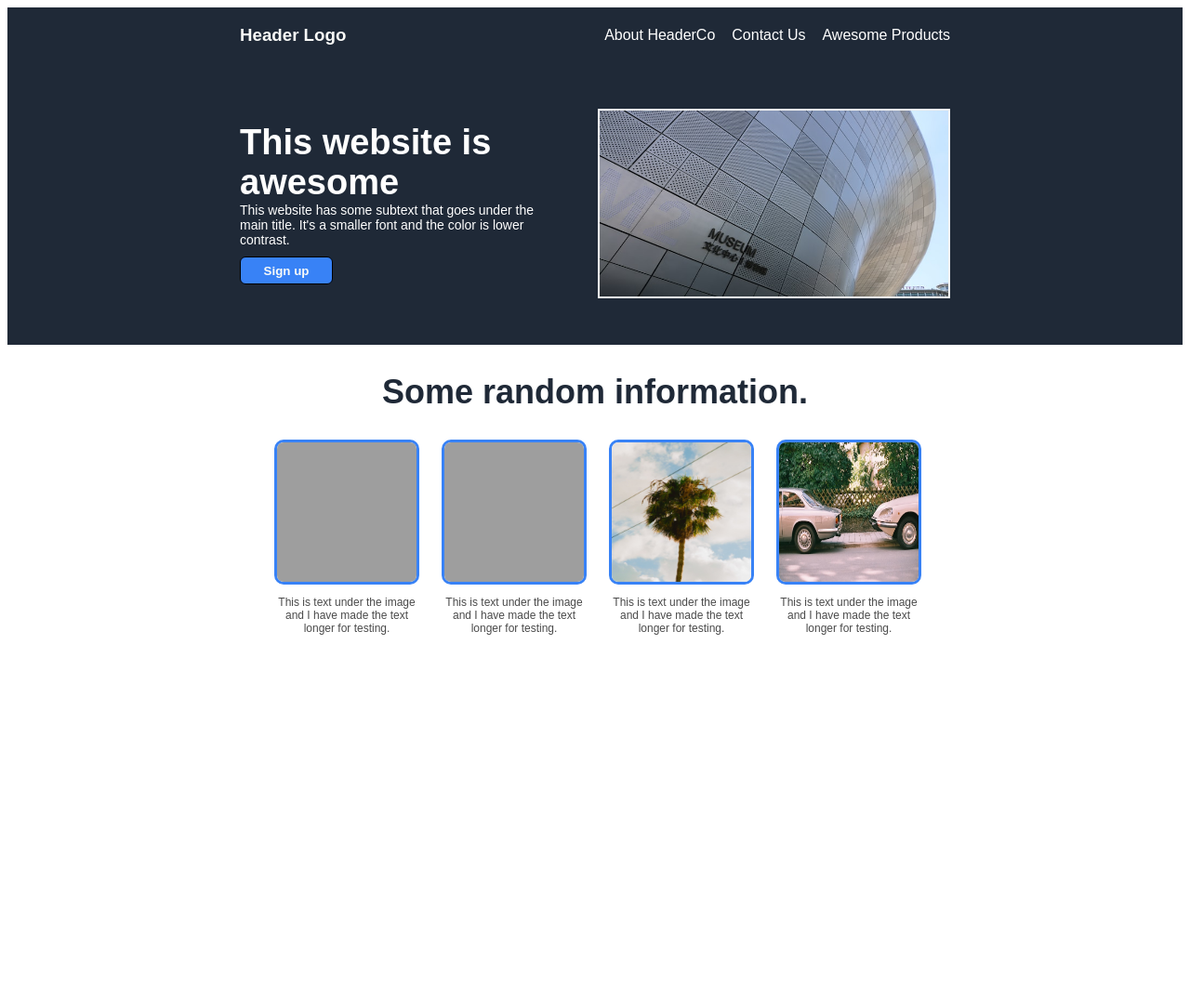
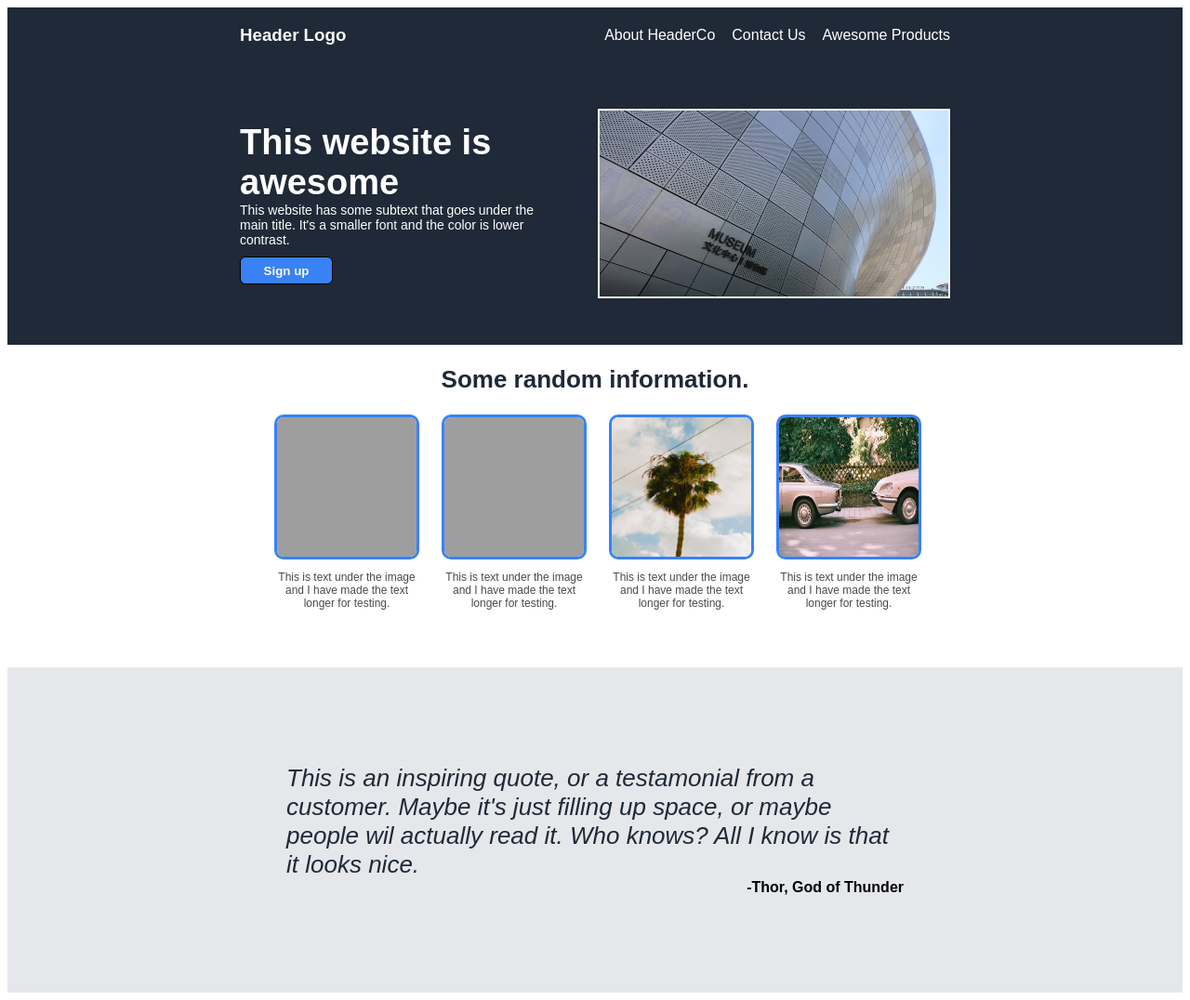
Before and after one commit to tyler0x/landing-page, a plain HTML site: page index.html in a window 1280 px wide. Shown: the whole page at 93% size. Before the commit the page ends 800 px from the top, so only its background shows below. Drawn offline with Linux system fonts and the light colour scheme; grey boxes are pictures that could not be loaded.

Commit message:
Add quote section to webpage

```diff
--- a/index.html
+++ b/index.html
@@ -33,6 +33,7 @@
     </div>
 
     <h2 class="headertwo">Some random information.</h2>
+
     <div class="midimagecontainer">
         <div class="image-wrapper">
             <img class="midimages" src="pictures/plane.jpg" alt="Sepia style picture from below a plane flying low over a fence">
@@ -52,5 +53,12 @@
         </div>
     </div>
 
+    <div class="thirdcontainer">
+        <div class="quotecontainer">
+            <a class="quote">This is an inspiring quote, or a testamonial from a customer. Maybe it's just filling up space, or maybe people wil actually read it. Who knows? All I know is that it looks nice.</a>
+            <a class="quoteattribution">-Thor, God of Thunder</a>
+        </div>
+    </div>
+
 </body>
 </html>
--- a/style.css
+++ b/style.css
@@ -82,7 +82,7 @@ button {
 }
 
 .headertwo {
-    font-size: 36px;
+    font-size: 26px;
     font-weight: 900;
     color: #1f2937;
     text-align: center;
@@ -114,3 +114,32 @@ button {
     max-width: 150px;
     text-align: center;
 }
+
+.thirdcontainer {
+    display: flex;
+    height: 250px;
+    background-color: #e5e7eb;
+    justify-content: center;
+    align-items: center;
+    padding-left: 300px;
+    padding-right: 300px;
+    padding-top: 50px;
+    padding-bottom: 50px;
+    margin-top: 50px;
+}
+
+.quotecontainer {
+    display: flex;
+    flex-direction: column;
+}
+
+.quote {
+    font-size: 26px;
+    color: #1f2937;
+    font-style: italic;
+}
+
+.quoteattribution {
+    font-weight: 700;
+    align-self: flex-end;
+}
```
